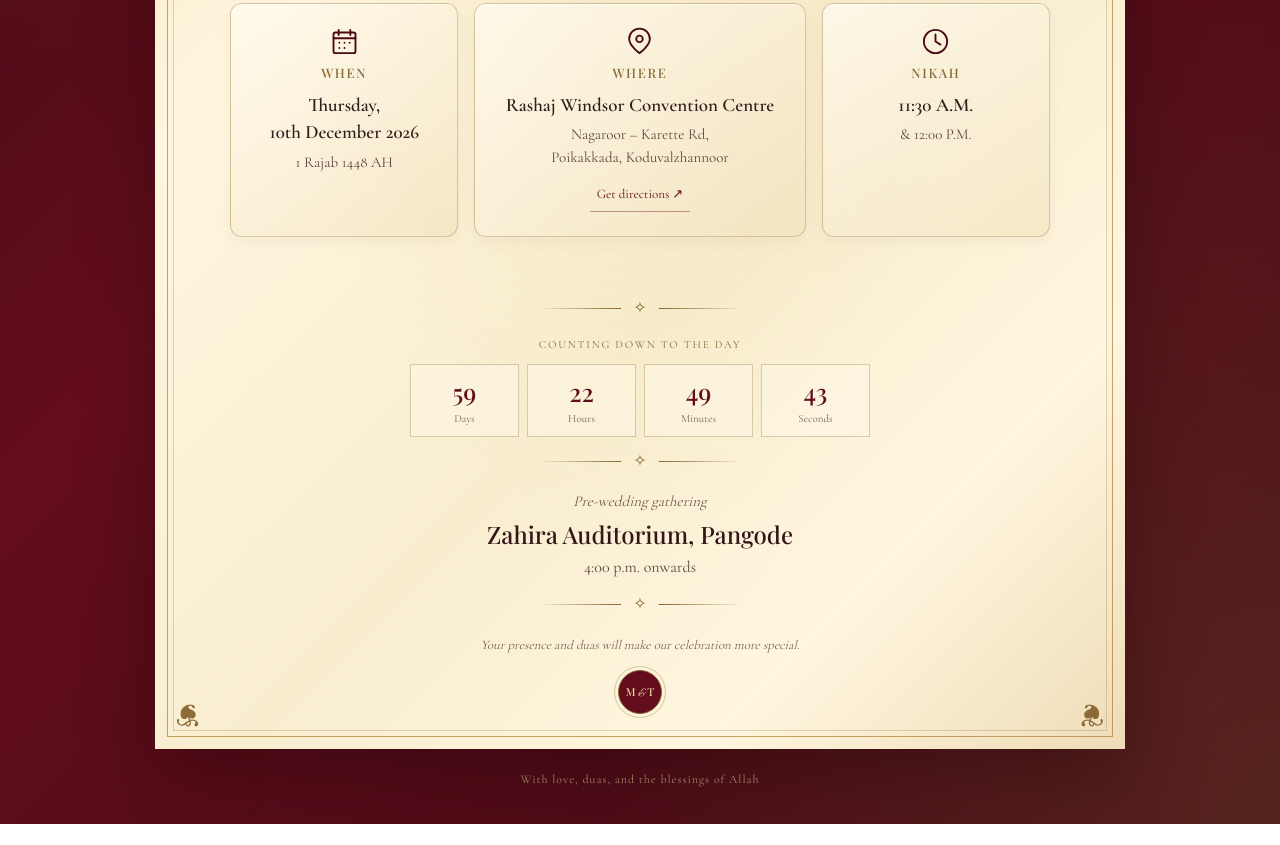
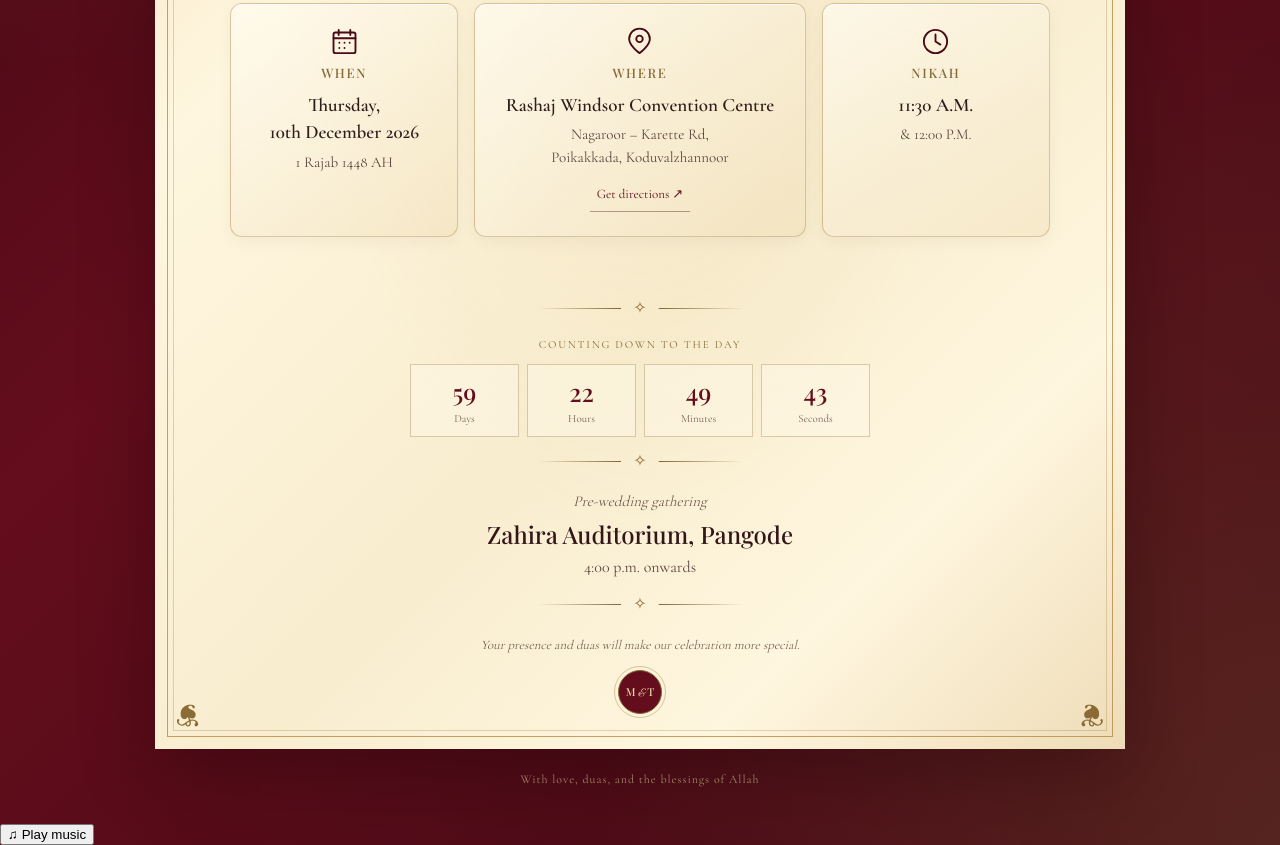
Before and after one commit to azee03/Wedding-Invitation-card, a plain HTML site: page invitation.html in a window 1280 px wide. Shown: the part 823-1668 px from the top of the page. Before the commit the page ends 1647 px from the top, so only its background shows below. Drawn offline with nearby package versions, Linux system fonts and the light colour scheme.

Commit message:
Update invitation.html

```diff
--- a/invitation.html
+++ b/invitation.html
@@ -131,5 +131,26 @@
     </article>
     <p class="outside-note">With love, duas, and the blessings of Allah</p>
   </main>
+
+<!-- Background wedding music -->
+<audio id="invitationMusic" loop preload="auto" playsinline>
+  <source
+    src="https://afsal-exe.github.io/WeddingInvitationSS/music/background.mp3"
+    type="audio/mpeg"
+  />
+</audio>
+
+<!-- Music playback control -->
+<button
+  type="button"
+  class="music-toggle"
+  id="musicToggle"
+  aria-label="Play background music"
+  aria-pressed="false"
+>
+  <span aria-hidden="true">♫</span>
+  <span class="music-label">Play music</span>
+</button>
+
 </body>
 </html>
```
